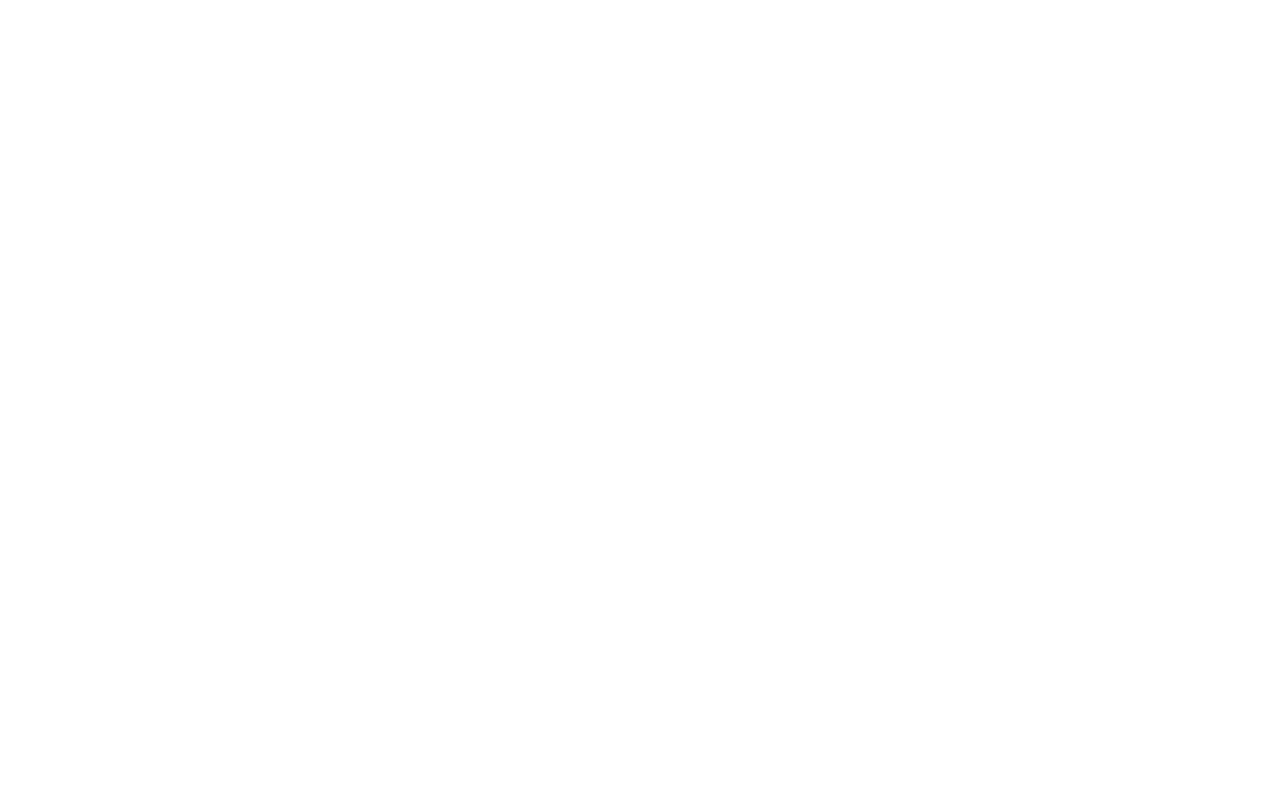
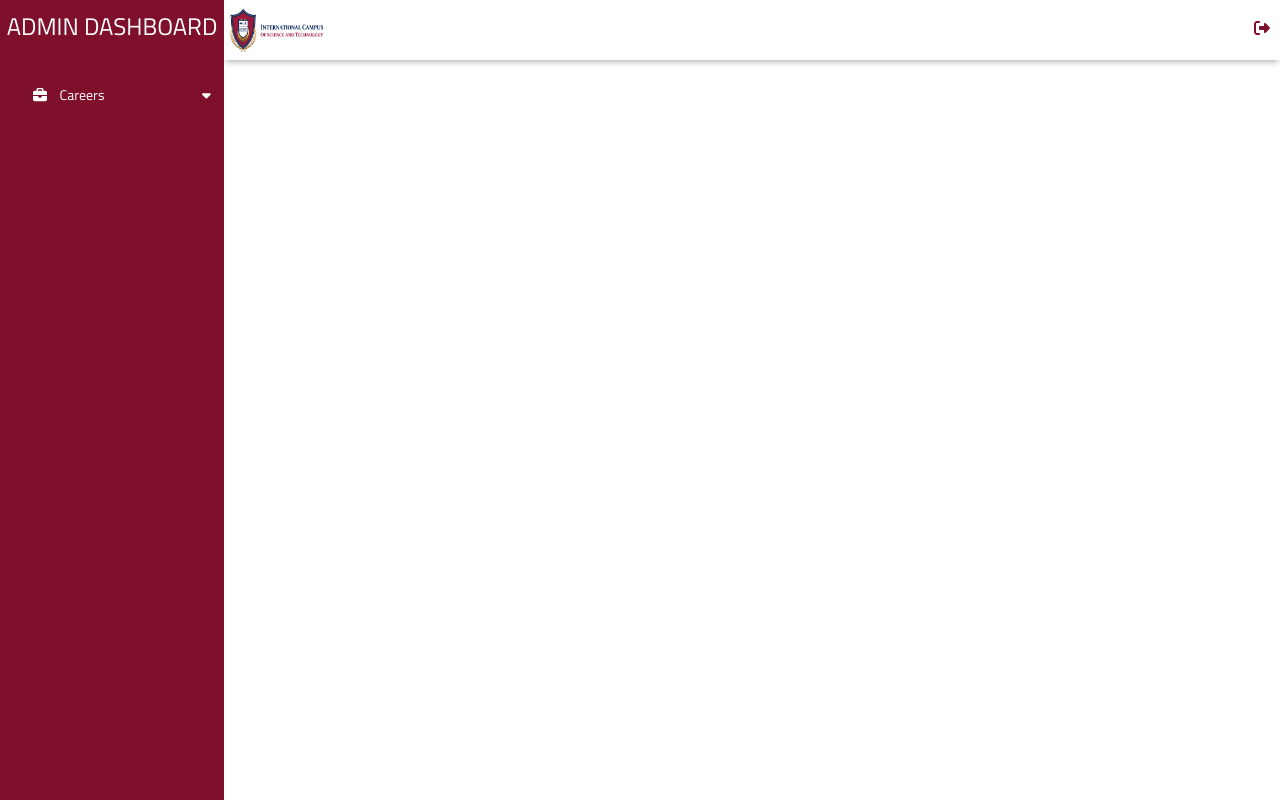
Before and after one commit to Aththas/icst, a React (Create React App) app: page /viewJob in a window 1280 px wide. Before the commit this address had no page. Built offline with nearby package versions, Linux system fonts and the light colour scheme.

Commit message:
complete topbar and sidebar design for admin dashboard

```diff
--- a/package.json
+++ b/package.json
@@ -3,6 +3,10 @@
   "version": "0.1.0",
   "private": true,
   "dependencies": {
+    "@fortawesome/fontawesome-svg-core": "^6.6.0",
+    "@fortawesome/free-brands-svg-icons": "^6.6.0",
+    "@fortawesome/free-solid-svg-icons": "^6.6.0",
+    "@fortawesome/react-fontawesome": "^0.2.2",
     "@testing-library/jest-dom": "^5.17.0",
     "@testing-library/react": "^13.4.0",
     "@testing-library/user-event": "^13.5.0",
--- /dev/null
+++ b/src/ADMIN/components/JobComponents/JobVacancy/ViewJobVacancy/ViewJobVacancy.js
@@ -0,0 +1,9 @@
+import React from 'react'
+
+const ViewJobVacancy = () => {
+  return (
+    <div></div>
+  )
+}
+
+export default ViewJobVacancy
--- /dev/null
+++ b/src/ADMIN/components/SideBar/SideBar.css
@@ -0,0 +1,71 @@
+.sidebar{
+    height: 100%;
+    width: 100%;
+    background-color: #7E102C;
+    color: white;
+    display: flex;
+    flex-direction: column;
+}
+
+.sidebar-header{
+    height: 7.5vh;
+    width: 100%;
+}
+
+.sidebar-header h2{
+    text-align: center;
+    margin-top: 1vh;
+}
+
+.sidebar-menu{
+    padding-top: 2vh;
+    height: calc(100% - 7.5vh);
+    width: 100%;
+}
+
+.sidebar-menu ul{
+    list-style: none;
+}
+
+.sidebar-menu ul li:not(.sub-list){
+    height: 5vh;
+    width: 100%;
+    padding-top: 1vh;
+    border-bottom-left-radius: 5px;
+    border-top-left-radius: 5px;
+}
+
+.sidebar-menu ul li:not(.sub-list):hover{
+    background-color: white;
+    color: #7E102C;
+}
+
+.list-item{
+    padding-left: 1vw;
+    display: flex;
+    align-items: center;
+    text-decoration: none;
+    cursor: pointer;
+}
+
+.list-item p{
+    margin-left: 1vw;
+}
+
+.drop-down{
+    margin-left: auto;
+    margin-right: 1vw;
+}
+
+.sub-list{
+    margin-top: 2vh;
+    background-color: white;
+    color: #7E102C;
+    border-bottom-left-radius: 5px;
+    border-top-left-radius: 5px;
+}
+.sub-list li{
+    width: 100%;
+    background-color: white;
+    color: #7E102C;
+}
--- /dev/null
+++ b/src/ADMIN/components/SideBar/SideBar.js
@@ -0,0 +1,50 @@
+import React, { useState } from 'react'
+import './SideBar.css'
+import { Link } from "react-router-dom";
+import { FontAwesomeIcon } from '@fortawesome/react-fontawesome';
+import { faBriefcase, faCaretDown, faCaretUp, faArchive, faFolderOpen } from '@fortawesome/free-solid-svg-icons';
+
+const SideBar = () => {
+  const [isJobSubListOpen,setJobListOpen] = useState(false);
+
+  const JobSubList = () =>{
+    setJobListOpen(!isJobSubListOpen);
+  }
+
+  return (
+    <div className='sidebar'>
+      <div className='sidebar-header'>
+        <h2>ADMIN DASHBOARD</h2>
+      </div>
+      <div className='sidebar-menu'>
+        <ul className='nav-list'>
+          <li>
+             <div className='list-item' onClick={JobSubList}>
+                <FontAwesomeIcon icon={faBriefcase} />
+                <p>Careers</p>
+                <FontAwesomeIcon icon={isJobSubListOpen ? faCaretUp: faCaretDown } className='drop-down'/>
+             </div>
+             {isJobSubListOpen && (
+                <ul className='sub-list'>
+                  <li>
+                    <Link to='/viewJob' className='list-item' onClick={JobSubList}>
+                      <FontAwesomeIcon icon={faArchive} />
+                      <p>Jobs</p>
+                    </Link>
+                  </li>
+                  <li>
+                    <Link to='/viewJob' className='list-item' onClick={JobSubList}>
+                      <FontAwesomeIcon icon={faFolderOpen} />
+                      <p>Job Applications</p>
+                    </Link>
+                  </li>
+                </ul>
+             )}
+          </li>
+        </ul>
+        </div>
+    </div>
+  )
+}
+
+export default SideBar
--- /dev/null
+++ b/src/ADMIN/components/TopBar/TopBar.css
@@ -0,0 +1,27 @@
+.topbar{
+    height: 100%;
+    width: 100%;
+    display: flex;
+    box-shadow: 0 4px 6px -2px rgba(0, 0, 0, 0.3);
+}
+
+.topbar-logo{
+    height: 100%;
+    width: 50%;
+}
+
+.topbar-logo img{
+    height: 100%;
+    width: 20%;
+}
+
+.topbar-logout{
+    height: 100%;
+    width: 50%;
+}
+
+.logout-icon{
+    margin-left: 95%;
+    margin-top: 2.5vh;
+    color: #7E102C;
+}
--- /dev/null
+++ b/src/ADMIN/components/TopBar/TopBar.js
@@ -0,0 +1,20 @@
+import React from 'react'
+import './TopBar.css'
+import logo from '../../../img/ICST.png'
+import { FontAwesomeIcon } from '@fortawesome/react-fontawesome';
+import { faSignOutAlt } from '@fortawesome/free-solid-svg-icons';
+
+const TopBar = () => {
+  return (
+    <div className='topbar'>
+      <div className='topbar-logo'>
+        <img src={logo} alt='icst-logo'></img>
+      </div>
+      <div className='topbar-logout'>
+          <FontAwesomeIcon icon={faSignOutAlt} className='logout-icon'/>
+      </div>
+    </div>
+  )
+}
+
+export default TopBar
--- /dev/null
+++ b/src/ADMIN/pages/jobs/JobsPage.css
@@ -0,0 +1,29 @@
+.main-container{
+    height: 100vh;
+    width: 100%;
+    display: flex;
+}
+
+.left-section{
+    height: 100vh;
+    width: 17.5vw;
+    position: fixed;
+}
+
+.right-section{
+    height: 100%;
+    margin-left: 17.5vw;
+    width: calc(100% - 17.5vw);
+    display: flex;
+    flex-direction: column;
+}
+
+.top-section{
+    width: 100%;
+    height: 7.5vh;
+}
+
+.main-section{
+    width: 100%;
+    height: calc(100% - 7.5vh);
+}
--- /dev/null
+++ b/src/ADMIN/pages/jobs/JobsPage.js
@@ -0,0 +1,25 @@
+import React from 'react'
+import './JobsPage.css'
+import SideBar from '../../components/SideBar/SideBar'
+import TopBar from '../../components/TopBar/TopBar'
+import ViewJobVacancy from '../../components/JobComponents/JobVacancy/ViewJobVacancy/ViewJobVacancy'
+
+const JobsPage = () => {
+  return (
+    <div className='main-container'>
+      <div className='left-section'>
+        <SideBar/>
+      </div>
+      <div className='right-section'>
+        <div className='top-section'>
+          <TopBar/>
+        </div>
+        <div className='main-section'>
+          <ViewJobVacancy/>
+        </div>
+      </div>
+    </div>
+  )
+}
+
+export default JobsPage
--- a/src/App.js
+++ b/src/App.js
@@ -3,6 +3,7 @@
 import PartnerPage from './pages/partners/PartnerPage';
 import CareerPage from './pages/Careers/CareerPage';
 import LoginPage from './ADMIN/pages/login/LoginPage';
+import JobsPage from './ADMIN/pages/jobs/JobsPage';
 
 const App = () => {
   return (
@@ -13,6 +14,7 @@
         <Route path="/careers" element={<CareerPage/>} />
 
         <Route path="/login" element={<LoginPage/>} />
+        <Route path="/viewJob" element={<JobsPage/>} />
       </Routes>
     </Router>
   )
```
Also changed, not shown: src/ADMIN/components/JobComponents/JobVacancy/ViewJobVacancy/ViewJobVacancy.css (added), 1 other file (tests, documents, lock files or other folders).
